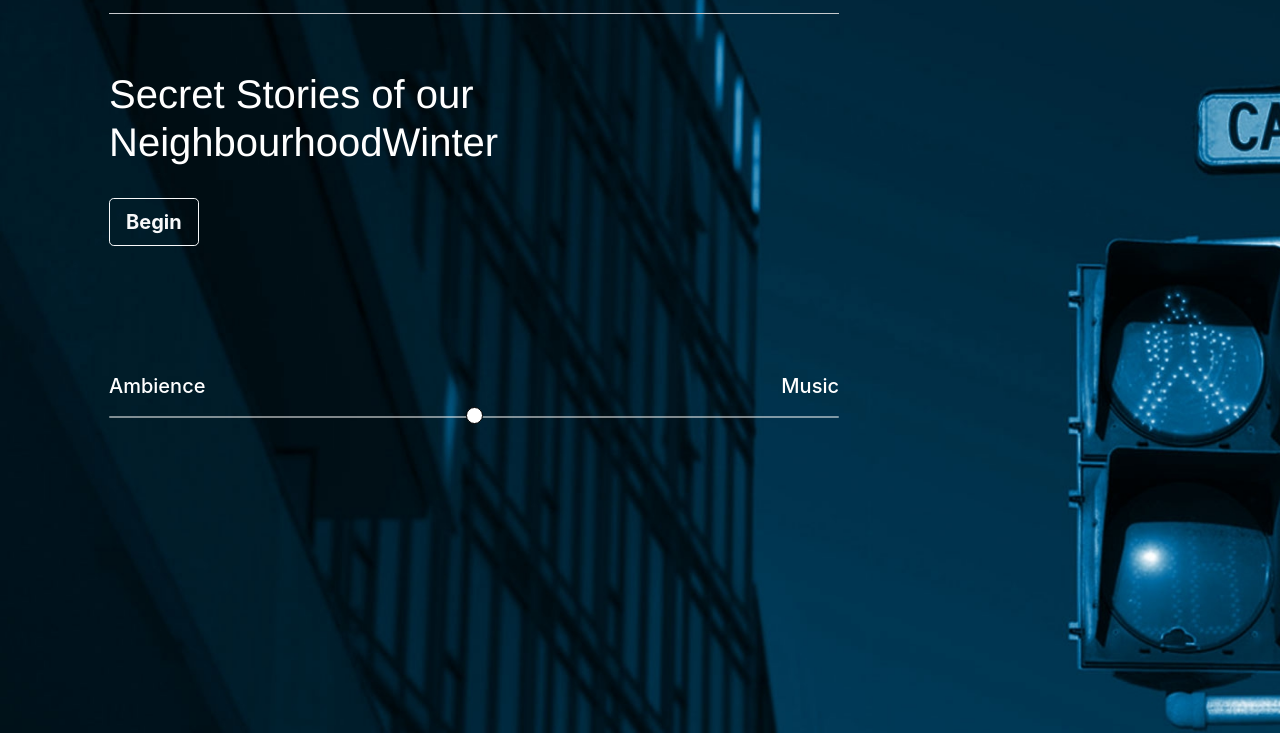
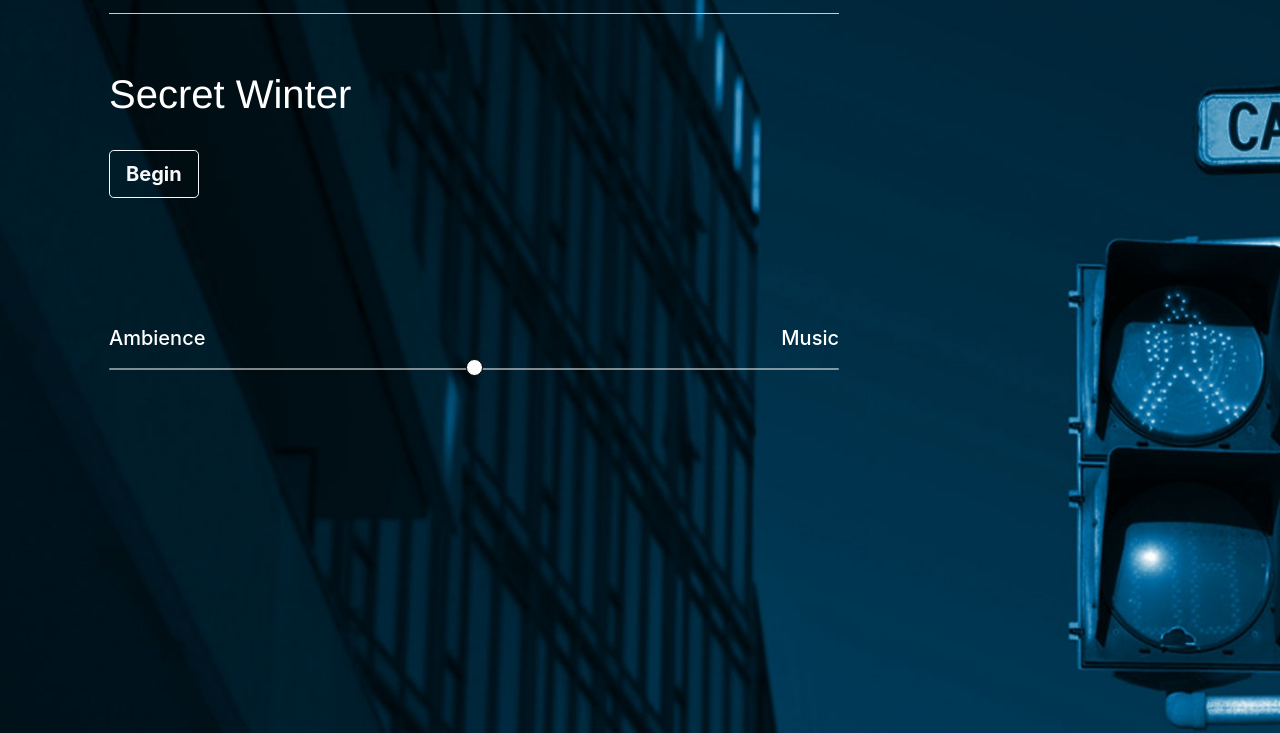
Before and after one commit to jakemoves/web-audio-demo, a website built with Vite: page index.html in a window 1280 px wide. Shown: the part 67-800 px from the top of the page. Built offline with nearby package versions, Linux system fonts and the light colour scheme.

Commit message:
Update index.html

```diff
--- a/index.html
+++ b/index.html
@@ -29,7 +29,7 @@
     <div class="row">
         <div class="col-sm-8 mb-4 ml-4 mr-4">
             <!-- the <span> element will be updated with the episode title-->
-            <h1>Secret Stories of our Neighbourhood<span class="episode-title"></span></h1>
+            <h1>Secret <span class="episode-title"></span></h1>
         </div>
     </div>
 
```
